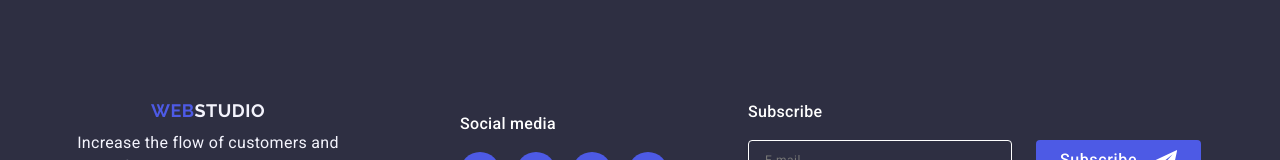
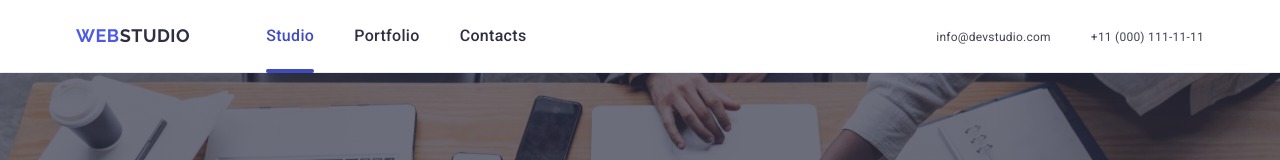
Before and after one commit to kiril199/goit-markup-hw-06, a plain HTML site: page index.html in a window 1280 px wide. Shown: the top 160 px of the page. Drawn offline with nearby package versions, Linux system fonts and the light colour scheme.

Commit message:
Update index.html

```diff
--- a/index.html
+++ b/index.html
@@ -16,7 +16,7 @@
 </head>
 
 <body>
-    <!-- <header class="header">
+    <header class="header">
         <div class="container header-container">
             <nav class="header-nav">
                 <a class="logo" href="./index.html">Web<span class="logo-part">Studio</span></a>
@@ -97,8 +97,8 @@
                 </li>
             </ul>
         </div>
-    </header>  -->
-    <!-- <main>
+    </header>
+    <main>
         <section class="hero">
             <div class="container">
                 <h1 class="hero-title"> Effective Solutions
@@ -471,7 +471,7 @@
                 </ul>
             </div>
         </section>
-    </main> -->
+    </main>
     <footer class="footer">
         <div class="container footer-container">
 
@@ -535,7 +535,7 @@
         </div>
     </footer>
 
-    <!-- <div class="backdrop ">
+    <div class="backdrop ">
         <div class="modal">
             <button type="button" class="modal-close-btn">
                 <svg class="modal-close-icon" width="8" height="8">
@@ -599,7 +599,7 @@
                 <button class="submit-btn" type="submit" disabled>Send</button>
             </form>
         </div>
-    </div> -->
+    </div>
 
 </body>
 
```
